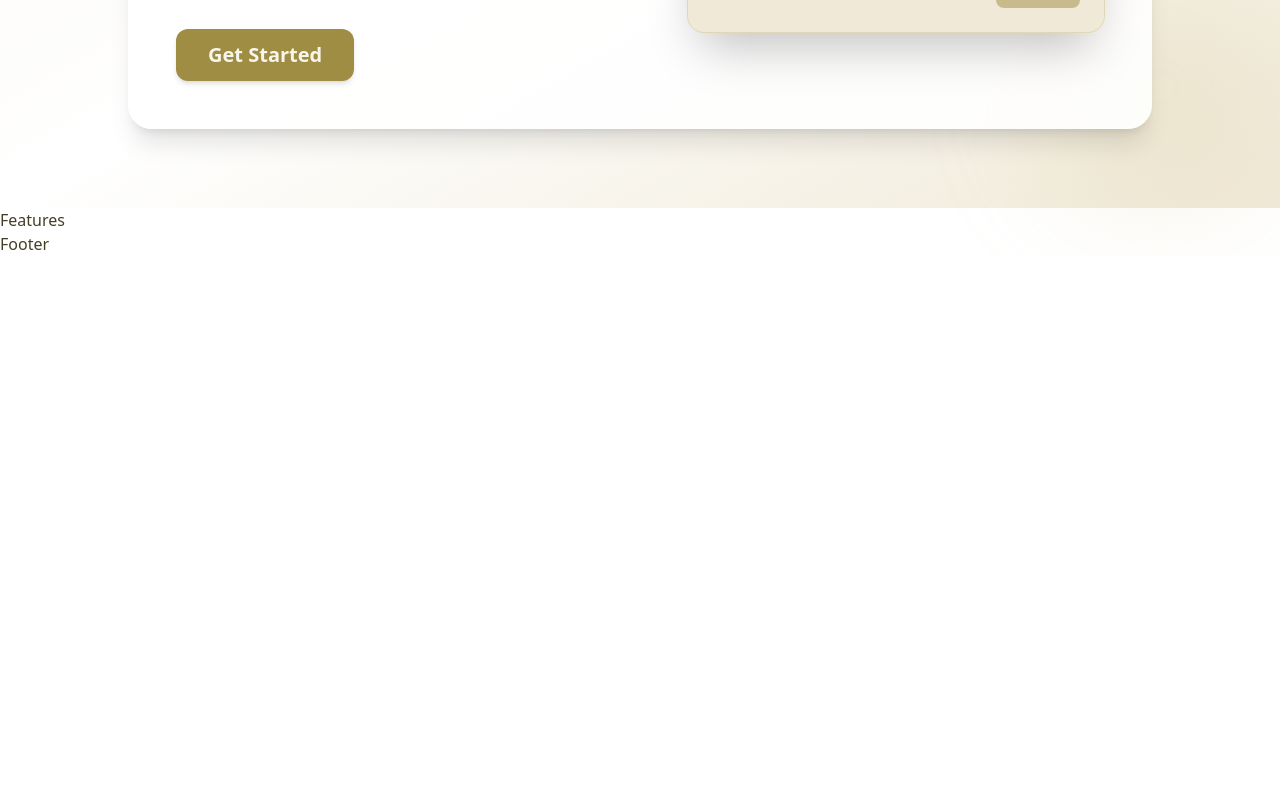
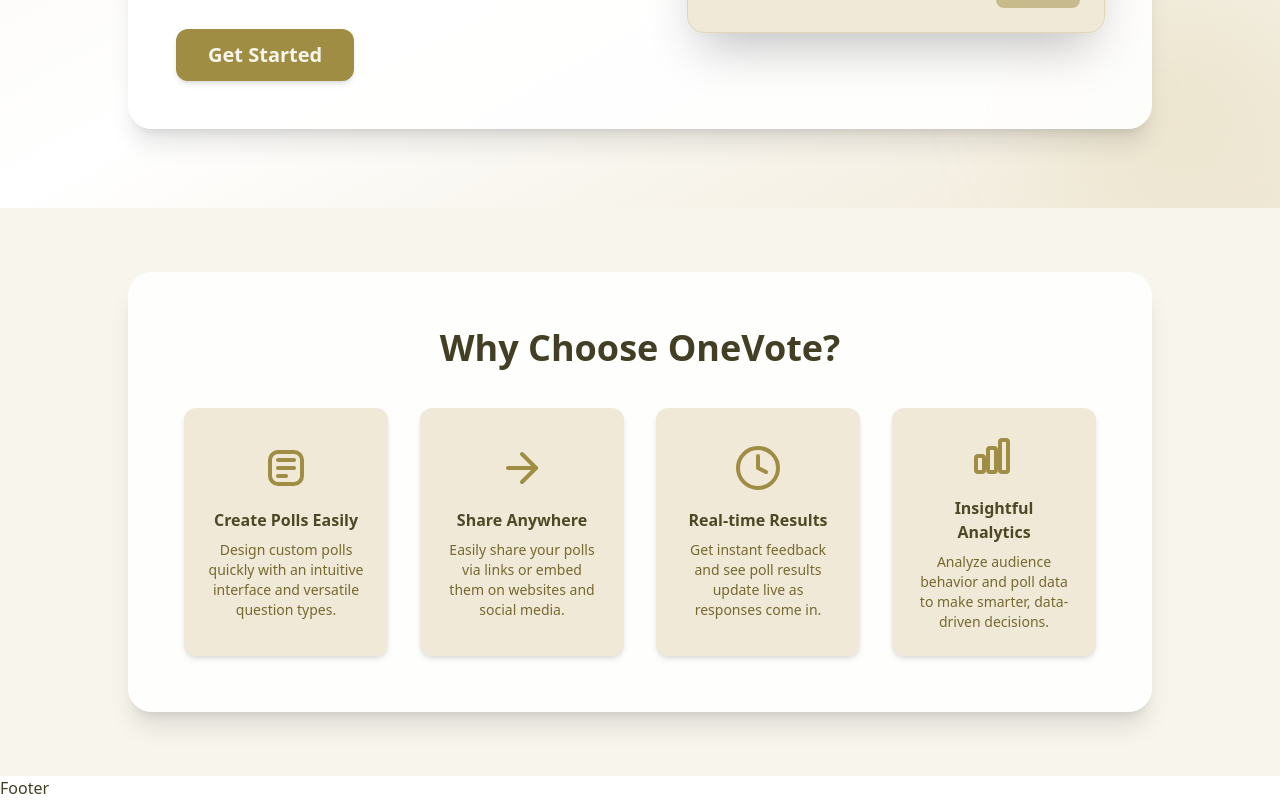
Before and after one commit to iamhvsharma/onevote, a Next.js app: page / in a window 1280 px wide. Shown: the part 576-1376 px from the top of the page. Before the commit the page ends 832 px from the top, so only its background shows below. Built offline with nearby package versions, Linux system fonts and the light colour scheme.

Commit message:
Refactor Features component to enhance layout and display feature details

```diff
--- a/app/(landing)/Features.tsx
+++ b/app/(landing)/Features.tsx
@@ -1,9 +1,111 @@
-import React from 'react'
+"use client";
+
+import React from "react";
+
+const features = [
+  {
+    title: "Create Polls Easily",
+    description:
+      "Design custom polls quickly with an intuitive interface and versatile question types.",
+    icon: (
+      <svg
+        className="w-12 h-12 text-yellow-metal-500"
+        fill="none"
+        stroke="currentColor"
+        strokeWidth="2"
+        viewBox="0 0 24 24"
+      >
+        <rect x="4" y="4" width="16" height="16" rx="4" stroke="currentColor" />
+        <path
+          strokeLinecap="round"
+          strokeLinejoin="round"
+          d="M8 8h8M8 12h8M8 16h4"
+        />
+      </svg>
+    ),
+  },
+  {
+    title: "Share Anywhere",
+    description:
+      "Easily share your polls via links or embed them on websites and social media.",
+    icon: (
+      <svg
+        className="w-12 h-12 text-yellow-metal-500"
+        fill="none"
+        stroke="currentColor"
+        strokeWidth="2"
+        viewBox="0 0 24 24"
+      >
+        <path strokeLinecap="round" strokeLinejoin="round" d="M12 19l7-7-7-7" />
+        <path strokeLinecap="round" strokeLinejoin="round" d="M5 12h14" />
+      </svg>
+    ),
+  },
+  {
+    title: "Real-time Results",
+    description:
+      "Get instant feedback and see poll results update live as responses come in.",
+    icon: (
+      <svg
+        className="w-12 h-12 text-yellow-metal-500"
+        fill="none"
+        stroke="currentColor"
+        strokeWidth="2"
+        viewBox="0 0 24 24"
+      >
+        <circle cx="12" cy="12" r="10" stroke="currentColor" />
+        <path strokeLinecap="round" strokeLinejoin="round" d="M12 6v6l4 2" />
+      </svg>
+    ),
+  },
+  {
+    title: "Insightful Analytics",
+    description:
+      "Analyze audience behavior and poll data to make smarter, data-driven decisions.",
+    icon: (
+      <svg
+        className="w-12 h-12 text-yellow-metal-500"
+        fill="none"
+        stroke="currentColor"
+        strokeWidth="2"
+        viewBox="0 0 24 24"
+      >
+        <rect x="3" y="12" width="4" height="8" rx="1" stroke="currentColor" />
+        <rect x="9" y="8" width="4" height="12" rx="1" stroke="currentColor" />
+        <rect x="15" y="4" width="4" height="16" rx="1" stroke="currentColor" />
+      </svg>
+    ),
+  },
+];
 
 const Features = () => {
   return (
-    <div>Features</div>
-  )
-}
+    <section className="relative flex items-center justify-center bg-yellow-metal-50 py-16 px-4 sm:px-6 lg:px-8">
+      <div className="w-full max-w-5xl bg-white/90 rounded-3xl shadow-xl p-6 sm:p-10 md:p-14">
+        <h2 className="text-3xl md:text-4xl font-extrabold text-yellow-metal-900 mb-10 text-center">
+          Why Choose OneVote?
+        </h2>
+        <div className="grid grid-cols-1 sm:grid-cols-2 lg:grid-cols-4 gap-6 md:gap-8">
+          {features.map(({ title, description, icon }) => (
+            <div
+              key={title}
+              className="flex flex-col items-center justify-center bg-yellow-metal-100 rounded-xl p-6 h-full shadow-md hover:shadow-lg transition-shadow text-center"
+            >
+              <div className="flex items-center justify-center mb-4">
+                {icon}
+              </div>
+              <h3 className="text-md font-bold text-yellow-metal-800 mb-2">
+                {title}
+              </h3>
+              <p className="text-yellow-metal-600 text-sm font-medium">
+                {description}
+              </p>
+            </div>
+          ))}
+        </div>
+      </div>
+    </section>
+  );
+};
 
-export default Features
+export default Features;
```
